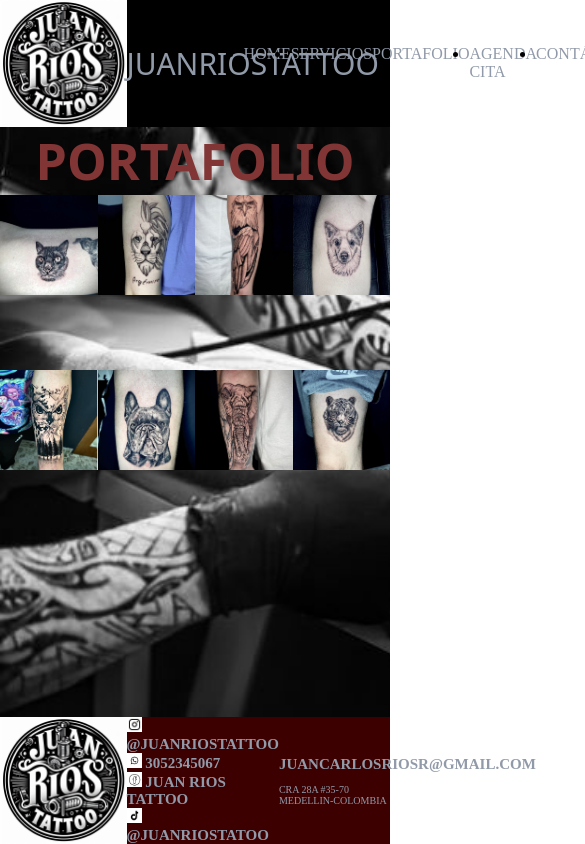
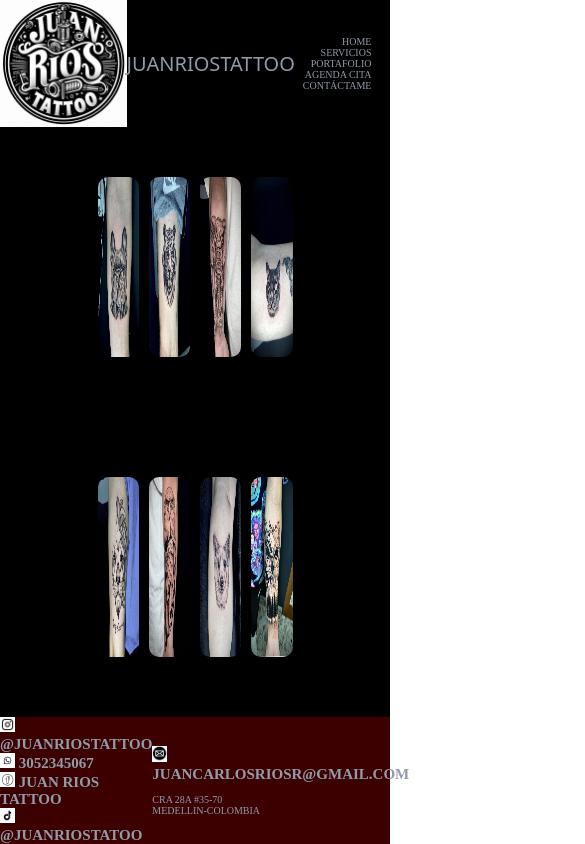
Before and after one commit to juancarlosrios268/juanriostattoo, a plain HTML site: page pages/portafolio.html in a window 390 px wide. Shown: the top 844 px of the page, 585 px wide, since content can reach past the window. Drawn offline with Linux system fonts and the light colour scheme; a web font is replaced by a local one.

Commit message:
segundo commit

```diff
--- a/css/style.css
+++ b/css/style.css
@@ -30,6 +30,14 @@
     font-size: 30px;
 }
 
+
+
+
+/* pseudoclase hover*/
+.navBar li a:hover{
+    color:red;
+
+}
 nav {
     justify-content: center;
     display: flex;
@@ -47,7 +55,36 @@
     text-decoration: none;
     color: rgb(145, 154, 169,1);
 }
+@media (max-width: 1024px){
+    .navBar{
+        font-size: 13px;
+    }
+}
 
+@media (max-width: 768px){
+   .titulo-header{
+    font-weight: 300px;
+    font-size: 20px;
+    width: 20%;
+   }
+
+   .navBar{
+    font-size: 10px;
+    width: 80%;
+   }
+}
+
+@media (max-width: 425px){
+    .navBar{
+     display: flex;
+    flex-direction: column;
+    align-items: flex-end;
+    }
+}
+
+@media (max-width: 320px){
+
+}
 
 
 /* main */
@@ -66,16 +103,26 @@
 
 .home-titulo{
     font-size: 150px;
-    text-align: center;
+    text-align: left;
+    margin-left: 20px;
 }
 
 .home-subtitulo{
     font-size: 120px;
-    text-align: center;
+    text-align: left;
+    margin-left: 20px;
+}
+
+.home-texto{
+    color: white;
+    text-align: right;
+    font-size: 35px;
+    margin-right: 80px;
+    justify-items: center;
 }
 
 .h1-home-principal{
-    width: 50%;
+    width: 100%;
 }
 
 .pie-pagina{
@@ -114,6 +161,28 @@
 
 
 }
+@media (max-width: 1024px){
+}
+@media (max-width: 768px){
+}
+@media (max-width: 425px){
+    .home-titulo{
+    font-size: 50px;
+    text-align: center;
+    margin-left: 20px;
+    }
+    .home-subtitulo{
+        font-size: 50px;
+        text-align: center;
+    }
+    .home-texto{
+        font-size: 30px;
+        text-align: center;
+    }
+}
+@media (max-width: 320px){
+
+}
 
 
 /* servicios */
@@ -121,20 +190,27 @@
 
 .container{
     display: flex;
-    justify-content: space-around;
+    justify-content: space-between;
+    width: 100%;
+    height: 150px;
+
 }
 
+
+
 .container-img{
-    width:100%;
-    object-fit: cover;
-    height: 100px;
+    width:90%;
+    object-fit: contain ;
+    height: 90%;
+    justify-content: center;
+
 }
 
 .servicio-container{
     width: 80%;
     background-color: black;
     border-radius: 25px;
-    height: 20vh;
+    height: 25vh;
 }
 
 .margin-servicio-container{
@@ -144,12 +220,14 @@
 .servicio-container h2{
     text-align: center;
     color: #813535;
+    justify-content: center;
 
 }
 
 .servicio-container-principal{
     display: flex;
     justify-content: center;
+
 
 }
 
@@ -162,9 +240,16 @@
 }
 
 .tatuajes{
-    width: 30%;
+    width: 100px;
+    justify-content:space-between;
+    height: 200px;
+
 }
-
+.ilustracion{
+    width: 100px;
+    justify-content:center;
+    height: 200px;
+}
 .h1-titulos{
     font-family: "Karantina", system-ui;
     color: #813535;
@@ -175,23 +260,79 @@
 
 /* portafolio */
 
-.home-portafolio{
+
+.mainServicio{
+    background-color: black;
+}
+
+.portafolioContainer{
+    display: grid;
+    width: 50%;
     height: 100%;
-    font-family: "Karantina", system-ui;
-    background-image: url("../assets/img/img-portafolio.jpg");
-    background-repeat: no-repeat;
-    background-size: cover;
+    margin: auto;
+    gap: 10px;
+    padding-top: 50px;
+    background-color:black;
+    grid-template-columns: 1fr 1fr 1fr 1fr 1fr 1fr 1fr 1fr;
+    grid-template-rows: repeat(4, auto);
+    grid-template-areas:
+    "img1 img1 img2 img2 img3 img3 img4 img4"
+    "img1 img1 img2 img2 img3 img3 img4 img4"
+    "img5 img5 img6 img6 img7 img7 img8 img8"
+    "img5 img5 img6 img6 img7 img7 img8 img8"
+    ;
+
+}
+
+.vert1{
+    grid-area: img1;
+    border-radius: 10px;
+}
+
+.vert2{
+    grid-area: img2;
+    border-radius: 10px;
+
+}
+
+.vert3{
+    grid-area: img3;
+    border-radius: 10px;
+}
+
+.vert4{
+    grid-area: img4;
+    border-radius: 10px;
+}
+
+.vert5{
+    grid-area: img5;
+    border-radius: 10px;
+}
+
+.vert6{
+    grid-area: img6;
+    border-radius: 10px;
+}
+
+.vert7{
+    grid-area: img7;
+    border-radius: 10px;
+}
+
+.vert8{
+    grid-area: img8;
+    border-radius: 10px;
 }
 
 
-.container-portafolio1{
-    margin-top: 70px ;
-    display: flex;
+.portafolioContainer img{
+    width: 100%;
+    height: 180px;
+
+
 }
 
-.container-portafolio{
-    display: flex;
-}
 
 /* agenda */
 
@@ -247,4 +388,11 @@
     color:#813535;
     text-align: center;
     margin-top: 100px;
+    width: 100%;
+    height: 300px;
 }
+
+.h2Contacto{
+    color: black;
+    font-size: 40px;
+}
--- a/pages/agenda.html
+++ b/pages/agenda.html
@@ -1,19 +1,20 @@
 <!DOCTYPE html>
-<html lang="en">
+<html lang="es">
 <head>
     <meta charset="UTF-8">
     <meta name="viewport" content="width=device-width, initial-scale=1.0">
     <title>JUANRIOSTATTOO</title>
+    <link href="https://fonts.googleapis.com/css2?family=Karantina:wght@300;400;700&display=swap" rel="stylesheet">
+    <link href="https://cdn.jsdelivr.net/npm/bootstrap@5.3.3/dist/css/bootstrap.min.css" rel="stylesheet" integrity="sha384-QWTKZyjpPEjISv5WaRU9OFeRpok6YctnYmDr5pNlyT2bRjXh0JMhjY6hW+ALEwIH" crossorigin="anonymous"><script src="https://cdn.jsdelivr.net/npm/bootstrap@5.3.3/dist/js/bootstrap.bundle.min.js" integrity="sha384-YvpcrYf0tY3lHB60NNkmXc5s9fDVZLESaAA55NDzOxhy9GkcIdslK1eN7N6jIeHz" crossorigin="anonymous"></script>
     <link rel="stylesheet" href="../css/style.css">
-    <link href="https://fonts.googleapis.com/css2?family=Karantina:wght@300;400;700&display=swap" rel="stylesheet">
 </head>
 <body>
     <header>
         <div class="menu">
-            <img src="../assets/img/_aa05b1d5-3af3-4e98-ab91-c8e324ca1ac7.jpg" alt="">
+            <img src="../assets/img/_aa05b1d5-3af3-4e98-ab91-c8e324ca1ac7.jpg" alt="logotipo">
             <p class="titulo-header">JUANRIOSTATTOO</p>
             <nav>
-                <ul>
+                <ul class="navBar">
                     <li><a href="../index.html">HOME</a></li>
                     <li><a href="./servicios.html">SERVICIOS</a></li>
                     <li><a href="./portafolio.html">PORTAFOLIO</a></li>
@@ -23,47 +24,46 @@
             </nav>
         </div>
     </header>
-    <main>
-        <div class="home-agenda">
-            <h1 class="h1-titulos"> AGENDA TÚ CITA</h1>
-            <div class="contenedor-formulario">
+    <main class="w-100 bg-black pt-5 ">
+        <!-- impelentacion boostrap-->
+        <div class="form-floating w-50 mb-3 container-md">
+            <input type="name" class="form-control" id="floatingInput" placeholder="ingresa nombre">
+            <label for="floatingInput">NOMBRE</label>
+          </div>
+          <div class="form-floating w-50 mb-3 container-md">
+            <input type="email" class="form-control" id="floatingPassword" placeholder="email">
+            <label for="floatingPassword">CORREO</label>
+          </div>
+          <div class="form-floating w-50 mb-3 container-md">
+            <input type="date" class="form-control" id="floatingFecha" placeholder="fecha">
+            <label for="floatingFecha">RESERVA</label>
+          </div>
+          <div class="form-floating w-50 mb-3 container-md">
+            <input type="text" class="form-control" id="floatingText" placeholder="Descriopción tatuaje">
+            <label for="floatingText">DESCRIBE EL TATUAJE QUE TE QUIERES REALIZAR</label>
+          </div>
+          <div class="form-floating ">
+            <button class="btn btn-primary" type="submit">Enviar</button>
+          </div>
 
-                <form class="formulario">
-                    <label for="nombre">NOMBRE</label>
-                    <input type="text" id="nombre" required placeholder="ingresa tú nombre">
-                    <label for="apellidos">APELLIDOS</label>
-                    <input type="text" id="apellidos" required placeholder="ingresa tús apellidos">
-                    <label for="email">EMAIL</label>
-                    <input type="text" id="email" required placeholder="ingresa email">
-                    <label for="fecha">FECHA RESERVA</label>
-                    <input type="date"  id="fecha" >
-                    <input type="submit">
-                </form>
-            </div>
-            <section class="indicaciones">
-                <p>RESERVA DE TATUAJE</p>
-                <p>.DEJANOS TUS DATOS PARA PONERNOS EN CONTACTO</p>
-                <p>RECUERDA TENER MUY CLARO EL LUGAR Y EL TAMAÑO DONDE TE VAS A REALIZAR EL TATUAJE </p>
-                <p>.PARA SEPARAR TÚ CITA DEBER ADELANTAR UN ABONO DEL 20% DEL VALOR TOTAL DEL TATUAJE</p>
-                <p>¡MUCHAS GRACIAS POR CONFIAR EN NUESTRO TRABAJO!</p>
-            </section>
-        </div>
     </main>
     <footer class="pie-pagina">
-        <img src="../assets/img/_aa05b1d5-3af3-4e98-ab91-c8e324ca1ac7.jpg" alt="">
+        <img src="./assets/img/_aa05b1d5-3af3-4e98-ab91-c8e324ca1ac7.jpg" alt="">
         <div class="footer-container">
             <div class="box">
-                <h2> <span><img class="img-iconos" src="../assets/img/icono-instagram.jpg" alt=""></span>@JUANRIOSTATTOO</h2>
-                <h2><span><img class="img-iconos" src="../assets/img/icono-wpp.jpg" alt=""></span> 3052345067</h2>
-                <h2><span><img class="img-iconos" src="../assets/img/icono-fb.jpg" alt=""></span> JUAN RIOS TATTOO</h2>
-                <h2><span><img class="img-iconos" src="../assets/img/icono-tik.jpg" alt=""></span>@JUANRIOSTATOO</h2>
+                <a href="https://www.instagram.com/juanriostattoo/" target="_blank"><h2><span><img class="img-iconos" src="../assets/img/icono-instagram.jpg" alt="icono instagram"></span>@JUANRIOSTATTOO</h2> </a>
+                <a href="https://web.whatsapp.com/" target="_blank"> <h2><span><img class="img-iconos" src="../assets/img/icono-wpp.jpg" alt="numero telefono"></span> 3052345067</h2></a>
+                <a href="https://www.facebook.com/" target="_blank"> <h2><span><img class="img-iconos" src="../assets/img/icono-fb.jpg" alt="icono fb"></span> JUAN RIOS TATTOO</h2> </a>
+                <a href="https://www.tiktok.com/@juanriostattoo" target="_blank"><h2><span><img class="img-iconos" src="../assets/img/icono-tik.jpg" alt="icono tik tok"></span>@JUANRIOSTATOO</h2> </a>
             </div>
             <div class="box2">
-                <h2> <span><img class="img-iconos" src="../assets/img/icono-correo.jpg" alt=""></span>JUANCARLOSRIOSR@GMAIL.COM</h2>
-                <br>CRA 28A #35-70 <br>MEDELLIN-COLOMBIA</br></H2>
+                <a href="https://gmail.com" target="_blank"><h2> <span><img class="img-iconos" src="../assets/img/icono-correo.jpg" alt="icono correo"></span>JUANCARLOSRIOSR@GMAIL.COM</h2>
+                <br>CRA 28A #35-70 <br>MEDELLIN-COLOMBIA</br></h2></a>
             </div>
 
         </div>
     </footer>
+    <script src="https://cdn.jsdelivr.net/npm/@popperjs/core@2.11.8/dist/umd/popper.min.js" integrity="sha384-I7E8VVD/ismYTF4hNIPjVp/Zjvgyol6VFvRkX/vR+Vc4jQkC+hVqc2pM8ODewa9r" crossorigin="anonymous"></script>
+    <script src="https://cdn.jsdelivr.net/npm/bootstrap@5.3.3/dist/js/bootstrap.min.js" integrity="sha384-0pUGZvbkm6XF6gxjEnlmuGrJXVbNuzT9qBBavbLwCsOGabYfZo0T0to5eqruptLy" crossorigin="anonymous"></script>
 </body>
 </html>
--- a/pages/portafolio.html
+++ b/pages/portafolio.html
@@ -1,5 +1,5 @@
 <!DOCTYPE html>
-<html lang="en">
+<html lang="es">
 <head>
     <meta charset="UTF-8">
     <meta name="viewport" content="width=device-width, initial-scale=1.0">
@@ -13,7 +13,7 @@
             <img src="../assets/img/_aa05b1d5-3af3-4e98-ab91-c8e324ca1ac7.jpg" alt="">
             <p class="titulo-header">JUANRIOSTATTOO</p>
             <nav>
-                <ul>
+                <ul class="navBar">
                     <li><a href="../index.html">HOME</a></li>
                     <li><a href="./servicios.html">SERVICIOS</a></li>
                     <li><a href="#">PORTAFOLIO</a></li>
@@ -23,50 +23,31 @@
             </nav>
         </div>
     </header>
-    <main>
-        <div class="home-portafolio">
-            <h1 class="h1-titulos"> PORTAFOLIO</h1>
-            <div class="container-portafolio">
-                <div class="tatuajes">
-                    <img class="container-img" src="../assets/img/tatto4.jpg" alt="">
-                </div>
-                <div class="tatuajes">
-                    <img class="container-img" src="../assets/img/tattoo5.jpg" alt="">
-                </div>
-                <div class="tatuajes">
-                    <img class="container-img" src="../assets/img/tattoo6.jpg" alt="">
-                </div>
-                <div class="tatuajes">
-                    <img class="container-img" src="../assets/img/tattoo7.jpg" alt="">
-                </div>
-            </div>
-            <div class="container-portafolio1">
-                <div class="tatuajes">
-                    <img class="container-img" src="../assets/img/tattoo8.jpg" alt="">
-                </div>
-                <div class="tatuajes">
-                    <img class="container-img" src="../assets/img/perro.jpg" alt="">
-                </div>
-                <div class="tatuajes">
-                    <img class="container-img" src="../assets/img/tattoo3.jpg" alt="">
-                </div>
-                <div class="tatuajes">
-                    <img class="container-img" src="../assets/img/tattoo2.jpg" alt="">
-                </div>
-            </div>
+    <main class="mainServicio">
+        <section class="portafolioContainer">
+            <img class="vert1" src="../assets/img/tattoo1.jpg" alt="">
+            <img class="vert2" src="../assets/img/tattoo2.jpg" alt="">
+            <img class="vert3" src="../assets/img/tattoo3.jpg" alt="">
+            <img class="vert4" src="../assets/img/tatto4.jpg" alt="">
+            <img class="vert5" src="../assets/img/tattoo5.jpg" alt="">
+            <img class="vert6" src="../assets/img/tattoo6.jpg" alt="">
+            <img class="vert7" src="../assets/img/tattoo7.jpg" alt="">
+            <img class="vert8" src="../assets/img/tattoo8.jpg" alt="">
+
+        </section>
     </main>
     <footer class="pie-pagina">
-        <img src="../assets/img/_aa05b1d5-3af3-4e98-ab91-c8e324ca1ac7.jpg" alt="">
+        <img src="./assets/img/_aa05b1d5-3af3-4e98-ab91-c8e324ca1ac7.jpg" alt="">
         <div class="footer-container">
             <div class="box">
-                <h2> <span><img class="img-iconos" src="../assets/img/icono-instagram.jpg" alt=""></span>@JUANRIOSTATTOO</h2>
-                <h2><span><img class="img-iconos" src="../assets/img/icono-wpp.jpg" alt=""></span> 3052345067</h2>
-                <h2><span><img class="img-iconos" src="../assets/img/icono-fb.jpg" alt=""></span> JUAN RIOS TATTOO</h2>
-                <h2><span><img class="img-iconos" src="../assets/img/icono-tik.jpg" alt=""></span>@JUANRIOSTATOO</h2>
+                <a href="https://www.instagram.com/juanriostattoo/" target="_blank"><h2><span><img class="img-iconos" src="../assets/img/icono-instagram.jpg" alt="icono instagram"></span>@JUANRIOSTATTOO</h2> </a>
+                <a href="https://web.whatsapp.com/" target="_blank"> <h2><span><img class="img-iconos" src="../assets/img/icono-wpp.jpg" alt="numero telefono"></span> 3052345067</h2></a>
+                <a href="https://www.facebook.com/" target="_blank"> <h2><span><img class="img-iconos" src="../assets/img/icono-fb.jpg" alt="icono fb"></span> JUAN RIOS TATTOO</h2> </a>
+                <a href="https://www.tiktok.com/@juanriostattoo" target="_blank"><h2><span><img class="img-iconos" src="../assets/img/icono-tik.jpg" alt="icono tik tok"></span>@JUANRIOSTATOO</h2> </a>
             </div>
             <div class="box2">
-                <h2> <span><img class="img-iconos" src="./assets/img/icono-correo.jpg" alt=""></span>JUANCARLOSRIOSR@GMAIL.COM</h2>
-                <br>CRA 28A #35-70 <br>MEDELLIN-COLOMBIA</br></H2>
+                <a href="https://gmail.com" target="_blank"><h2> <span><img class="img-iconos" src="../assets/img/icono-correo.jpg" alt="icono correo"></span>JUANCARLOSRIOSR@GMAIL.COM</h2>
+                <br>CRA 28A #35-70 <br>MEDELLIN-COLOMBIA</br></h2></a>
             </div>
 
         </div>
```
Also changed, not shown: index.html (+12 -9 lines), pages/contacto.html (+15 -15 lines), pages/servicios.html (+8 -7 lines).
